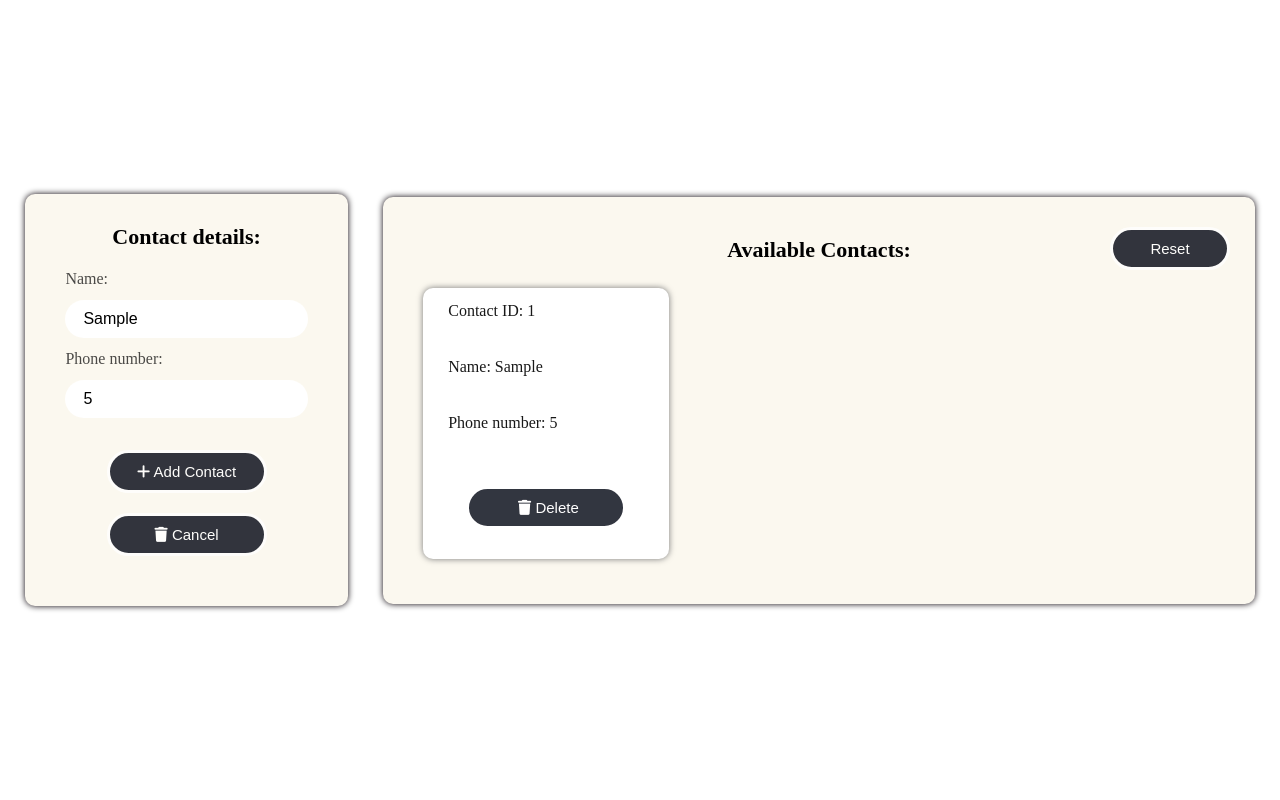
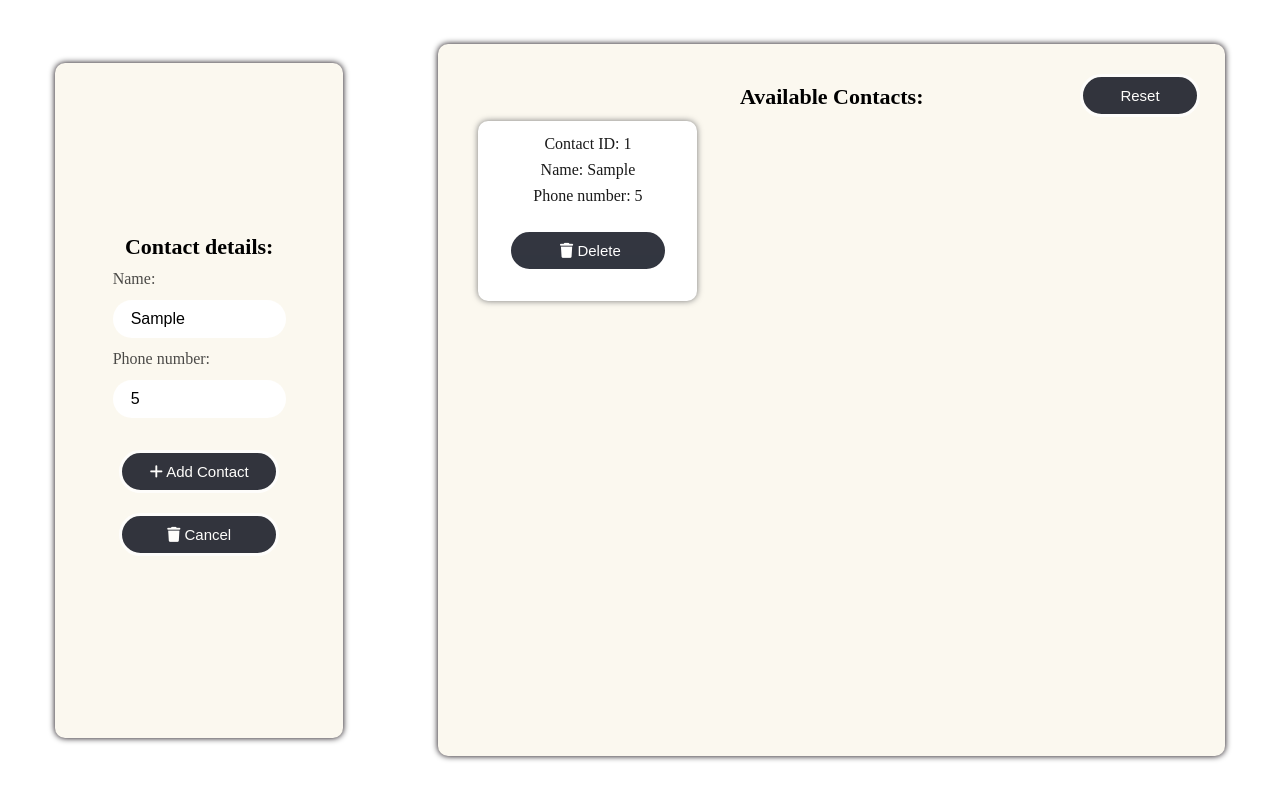
Before and after one commit to vktrkpv/PhoneBookApp_js, a plain HTML site: page index.html in a window 1280 px wide. Both pictures are taken after typing "Sample", "5" into the empty fields and a click on the button "Add Contact". Drawn offline with Linux system fonts and the light colour scheme.

Commit message:
local storage erorr

```diff
--- a/app.js
+++ b/app.js
@@ -6,7 +6,7 @@ const formNumber = document.querySelector('#number');
 const submitBtn = document.querySelector('#submit-btn');
 const cancelBtn = document.querySelector('#cancel-btn');
 const resetBtn = document.querySelector('#reset-btn');
-const recordContainer = document.querySelector('.records-container');
+const recordContainer = document.querySelector('.record-box');
 const messageAlert = document.getElementById('.message');
 
 
@@ -21,45 +21,13 @@ function Contact (id, name, number) {
     this.number = number;
 }
 
-// Local Storage
-
-document.addEventListener('DOMContentLoaded', function(){
-
-    if(localStorage.getItem('contacts') == null){
-        ContactArr = [];
-    } else {
-        ContactArr = JSON.parse(localStorage.getItem('contacts'));
-        lastID(ContactArr);
-    }
-    displayRecord();
-})
-
-//Events
-
 submitBtn.addEventListener('click', submitAndAdd);
 
-// FUNCTIONS
-
-function  displayRecord(){
-    contactArr.forEach(function(singleContact){
-        addToList(singleContact);
-    })
-}
-
 function submitAndAdd(){
-    // if(checkInputFields([name, number])){
-    //     setMessage("success", "Added successfully");
         id++;
         const contact = new Contact(id, formName.value, number.value);
         contactArr.push(contact);
         addToList(contact);
-    // }
-    // else{
-    //     setMessage("error", "Empty input fields or invalid input");
-
-    // }
-
-
 }
 
 
@@ -67,7 +35,6 @@ function addToList(item){
     const newRecordDiv = document.createElement('div');
     newRecordDiv.classList.add('record-item');
     newRecordDiv.innerHTML = `
-    <div class="record-box">
      <div class="record-el">
         <span id="lablelling">Contact ID: </span>
         <span id="contact-id-content">${item.id}</span>
@@ -84,46 +51,27 @@ function addToList(item){
     </div>
 
     <button type="button" id="delete-btn"><i class="fas fa-trash"></i> Delete</button>
-    </div>
+
     `;
+
     recordContainer.appendChild(newRecordDiv);
+    saveLocalContacts(item);
+
 }
 
-// function setMessage(status, message){
-//     if(status === "error") {
-//         messageAlert.innerHTML = `${message}`;
-//         messageAlert.classList.add('error');
-//         removeMessage(status,messageAlert);
-//     }
+// Local Storage
 
-//     if(status === "success") {
-//         messageAlert.innerHTML = `${message}`;
-//         messageAlert.classList.add('success');
-//         removeMessage(status,messageAlert);
-//     }
-// }
+function saveLocalContacts(contact){
+    console.log("it work")
 
-// function removeMessage(status,messageAlert){
-
-// }
-
-// function checkInputFields(inputArr){
-//     for(let i = 0;  i < inputArr.length; i++){
-//         if ( inputArr[i].value === "") {
-//             return false;
-//         }
-//     }
-//     if(!phoneNumberCheck(inputArr[2].value)){
-//         return false;
-//     }
-//     return true;
-// }
-
-// function phoneNumCheck(inputtxt){
-//     let phoneNo = /^\(?([0-9]{3})\)?[-. ]?([0-9]{3})[-. ]?([0-9]{4})$/;
-//     if(inputtxt.match(phoneNo)){
-//         return true;
-//     } else {
-//         return false;
-//     }
-// }
+    let contacts;
+    if(localStorage.getItem('record-box') === null){
+        contacts = [];
+    }
+    else {
+        contacts = JSON.parse(getItem('record-box'));
+        lastID(contactArr);
+    }
+    contacts.push({contact});
+    localStorage.setItem("contacts", JSON.stringify({contact}))
+}
--- a/style.css
+++ b/style.css
@@ -3,6 +3,8 @@
     padding: 0;
     margin: 0;
 }
+
+
 
 .container{
     margin: 0px auto;
@@ -15,13 +17,41 @@
     gap: 35px;
 }
 
-.input-box, .records-container{
+.input-box{
     border-radius: 10px;
     padding: 20px 0;
-    margin: 30px 0;
+    margin: 30px;
     box-shadow: 0px 0px 6px 0px rgba(8, 0, 8, 1);
+    height: 90%;
+    display: flex;
+    flex-direction: column;
+    align-items: center;
+    justify-content: center;
+
     /* -webkit-box-shadow: 0px 0px 6px 0px rgba(8, 0, 8, 1); */
     /* -moz-box-shadow: 0px 0px 6px 0px rgba(8, 0, 8, 1); */
+}
+
+.records-container{
+
+    position: relative;
+
+
+    border-radius: 10px;
+    padding: 20px 0;
+    margin: 30px;
+    box-shadow: 0px 0px 6px 0px rgba(8, 0, 8, 1);
+
+    background: #FBF8EF;
+    color: #000;
+
+    padding: 30px 40px;
+    width: 80%;
+
+    overflow-y: scroll;
+
+    height: 95%;
+
 }
 
 h2{
@@ -36,17 +66,12 @@ h2{
     width: 30%;
 }
 
-.records-container{
-    background: #FBF8EF;
-    color: #000;
-    position: relative;
+
+.record-head{
+    height: 5%;
 
 
-    padding: 30px 40px;
-    width: 80%;
 
-    display: flex;
-    flex-direction: column;
 
 }
 
@@ -54,7 +79,10 @@ h2{
 .record-box{
     display: flex;
     flex-wrap: wrap;
-    gap: 30px;
+
+    gap: 15px;
+
+
 }
 
 .record-item{
@@ -65,10 +93,12 @@ h2{
     background: #fff;
     box-shadow: 0 0 6px #777;
     width: 31%;
+    height: 180px;
 }
 
 .input-form{
-    padding: 10px 0;
+    /* padding: 10px 0; */
+    width: 80%;
 }
 
 form{
```
